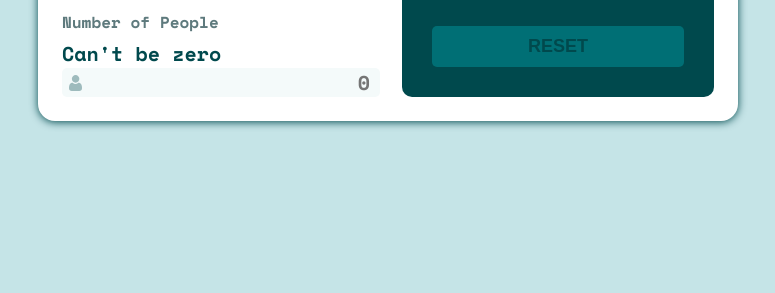
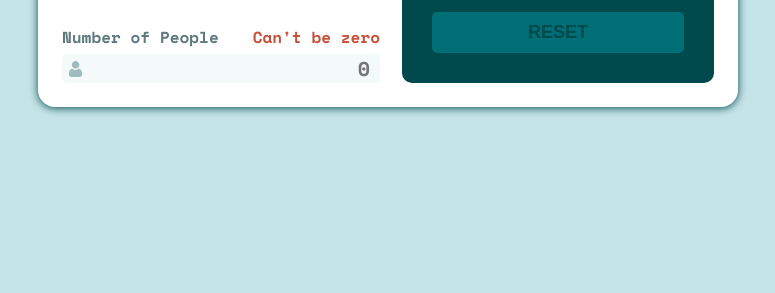
Before and after one commit to Nedu21/Tip-calculator, a website: page index.html in a window 1280 px wide. Shown: the part 507-800 px from the top of the page, without its empty margins (252-1027 px from the left). Drawn offline with nearby package versions, Linux system fonts and the light colour scheme.

Commit message:
first commit

```diff
--- a/sass/_tipContainer.scss
+++ b/sass/_tipContainer.scss
@@ -113,7 +113,7 @@
       &--persons {
         position: relative;
 
-        &_errormsg {
+        & .errormsg {
           position: absolute;
           color: $color-error-text;
           font-size: 1.6rem;
```
Also changed, not shown: css/styles.css.
